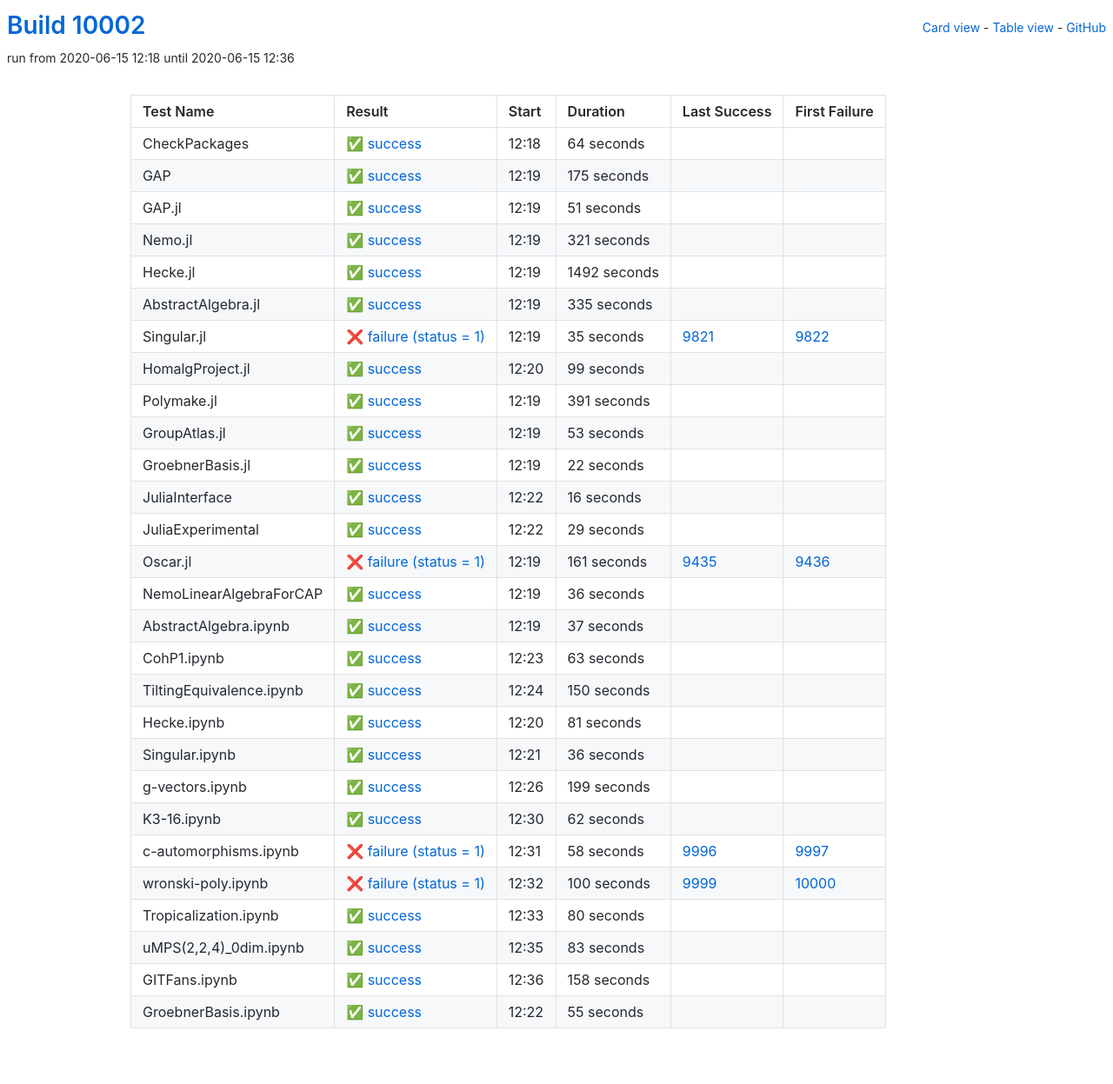
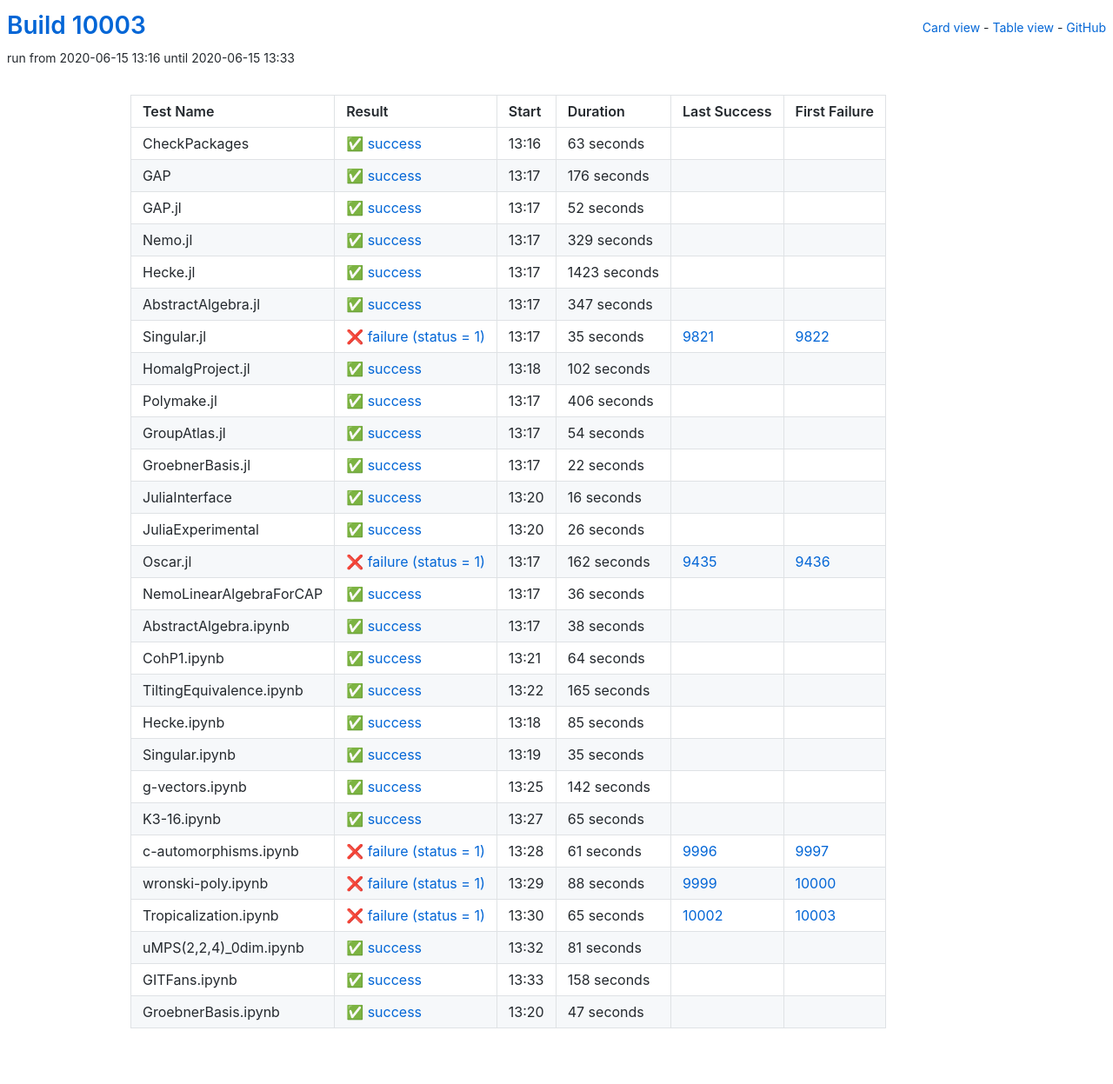
Before and after one commit to oscar-system/oscar-ci-status, a Jekyll site: the page built from table.html, in a window 1280 px wide. Shown: the whole page at 87% size. Built offline with Jekyll 4.4.1, drawn with Linux system fonts in a browser that asks for light colours.

Commit message:
Build #10003

```diff
--- a/_data/ci.yml
+++ b/_data/ci.yml
@@ -1,6 +1,6 @@
 ---
-build: 10002
-build_url: https://oscarci.mathematik.uni-kl.de/job/oscar/10002/
+build: 10003
+build_url: https://oscarci.mathematik.uni-kl.de/job/oscar/10003/
 job: oscar
 organization: oscar-system
 repo: oscar-ci-status
@@ -8,80 +8,80 @@
 tests:
 - name: CheckPackages
   id: checkpackages
-  log: https://oscarci.mathematik.uni-kl.de/job/oscar/10002/artifact/logs/build-10002/CheckPackages.log
-  start: 2020-06-15 12:18
+  log: https://oscarci.mathematik.uni-kl.de/job/oscar/10003/artifact/logs/build-10003/CheckPackages.log
+  start: 2020-06-15 13:16
   success: true
   exitcode: 0
   status: success
-  duration: 64
+  duration: 63
   last_success: false
   last_success_url:
   first_failure: false
   first_failure_url:
 - name: GAP
   id: gap
-  log: https://oscarci.mathematik.uni-kl.de/job/oscar/10002/artifact/logs/build-10002/GAP.log
-  start: 2020-06-15 12:19
+  log: https://oscarci.mathematik.uni-kl.de/job/oscar/10003/artifact/logs/build-10003/GAP.log
+  start: 2020-06-15 13:17
   success: true
   exitcode: 0
   status: success
-  duration: 175
+  duration: 176
   last_success: false
   last_success_url:
   first_failure: false
   first_failure_url:
 - name: GAP.jl
   id: gap-jl
-  log: https://oscarci.mathematik.uni-kl.de/job/oscar/10002/artifact/logs/build-10002/GAP.jl.log
-  start: 2020-06-15 12:19
+  log: https://oscarci.mathematik.uni-kl.de/job/oscar/10003/artifact/logs/build-10003/GAP.jl.log
+  start: 2020-06-15 13:17
   success: true
   exitcode: 0
   status: success
-  duration: 51
+  duration: 52
   last_success: false
   last_success_url:
   first_failure: false
   first_failure_url:
 - name: Nemo.jl
   id: nemo-jl
-  log: https://oscarci.mathematik.uni-kl.de/job/oscar/10002/artifact/logs/build-10002/Nemo.jl.log
-  start: 2020-06-15 12:19
+  log: https://oscarci.mathematik.uni-kl.de/job/oscar/10003/artifact/logs/build-10003/Nemo.jl.log
+  start: 2020-06-15 13:17
   success: true
   exitcode: 0
   status: success
-  duration: 321
+  duration: 329
   last_success: false
   last_success_url:
   first_failure: false
   first_failure_url:
 - name: Hecke.jl
   id: hecke-jl
-  log: https://oscarci.mathematik.uni-kl.de/job/oscar/10002/artifact/logs/build-10002/Hecke.jl.log
-  start: 2020-06-15 12:19
+  log: https://oscarci.mathematik.uni-kl.de/job/oscar/10003/artifact/logs/build-10003/Hecke.jl.log
+  start: 2020-06-15 13:17
   success: true
   exitcode: 0
   status: success
-  duration: 1492
+  duration: 1423
   last_success: false
   last_success_url:
   first_failure: false
   first_failure_url:
 - name: AbstractAlgebra.jl
   id: abstractalgebra-jl
-  log: https://oscarci.mathematik.uni-kl.de/job/oscar/10002/artifact/logs/build-10002/AbstractAlgebra.jl.log
-  start: 2020-06-15 12:19
+  log: https://oscarci.mathematik.uni-kl.de/job/oscar/10003/artifact/logs/build-10003/AbstractAlgebra.jl.log
+  start: 2020-06-15 13:17
   success: true
   exitcode: 0
   status: success
-  duration: 335
+  duration: 347
   last_success: false
   last_success_url:
   first_failure: false
   first_failure_url:
 - name: Singular.jl
   id: singular-jl
-  log: https://oscarci.mathematik.uni-kl.de/job/oscar/10002/artifact/logs/build-10002/Singular.jl.log
-  start: 2020-06-15 12:19
+  log: https://oscarci.mathematik.uni-kl.de/job/oscar/10003/artifact/logs/build-10003/Singular.jl.log
+  start: 2020-06-15 13:17
   success: false
   exitcode: 1
   status: failure
@@ -92,44 +92,44 @@
   first_failure_url: https://oscarci.mathematik.uni-kl.de/job/oscar/9822/
 - name: HomalgProject.jl
   id: homalgproject-jl
-  log: https://oscarci.mathematik.uni-kl.de/job/oscar/10002/artifact/logs/build-10002/HomalgProject.jl.log
-  start: 2020-06-15 12:20
+  log: https://oscarci.mathematik.uni-kl.de/job/oscar/10003/artifact/logs/build-10003/HomalgProject.jl.log
+  start: 2020-06-15 13:18
   success: true
   exitcode: 0
   status: success
-  duration: 99
+  duration: 102
   last_success: false
   last_success_url:
   first_failure: false
   first_failure_url:
 - name: Polymake.jl
   id: polymake-jl
-  log: https://oscarci.mathematik.uni-kl.de/job/oscar/10002/artifact/logs/build-10002/Polymake.jl.log
-  start: 2020-06-15 12:19
+  log: https://oscarci.mathematik.uni-kl.de/job/oscar/10003/artifact/logs/build-10003/Polymake.jl.log
+  start: 2020-06-15 13:17
   success: true
   exitcode: 0
   status: success
-  duration: 391
+  duration: 406
   last_success: false
   last_success_url:
   first_failure: false
   first_failure_url:
 - name: GroupAtlas.jl
   id: groupatlas-jl
-  log: https://oscarci.mathematik.uni-kl.de/job/oscar/10002/artifact/logs/build-10002/GroupAtlas.jl.log
-  start: 2020-06-15 12:19
+  log: https://oscarci.mathematik.uni-kl.de/job/oscar/10003/artifact/logs/build-10003/GroupAtlas.jl.log
+  start: 2020-06-15 13:17
   success: true
   exitcode: 0
   status: success
-  duration: 53
+  duration: 54
   last_success: false
   last_success_url:
   first_failure: false
   first_failure_url:
 - name: GroebnerBasis.jl
   id: groebnerbasis-jl
-  log: https://oscarci.mathematik.uni-kl.de/job/oscar/10002/artifact/logs/build-10002/GroebnerBasis.jl.log
-  start: 2020-06-15 12:19
+  log: https://oscarci.mathematik.uni-kl.de/job/oscar/10003/artifact/logs/build-10003/GroebnerBasis.jl.log
+  start: 2020-06-15 13:17
   success: true
   exitcode: 0
   status: success
@@ -140,8 +140,8 @@
   first_failure_url:
 - name: JuliaInterface
   id: juliainterface
-  log: https://oscarci.mathematik.uni-kl.de/job/oscar/10002/artifact/logs/build-10002/JuliaInterface.log
-  start: 2020-06-15 12:22
+  log: https://oscarci.mathematik.uni-kl.de/job/oscar/10003/artifact/logs/build-10003/JuliaInterface.log
+  start: 2020-06-15 13:20
   success: true
   exitcode: 0
   status: success
@@ -152,32 +152,32 @@
   first_failure_url:
 - name: JuliaExperimental
   id: juliaexperimental
-  log: https://oscarci.mathematik.uni-kl.de/job/oscar/10002/artifact/logs/build-10002/JuliaExperimental.log
-  start: 2020-06-15 12:22
+  log: https://oscarci.mathematik.uni-kl.de/job/oscar/10003/artifact/logs/build-10003/JuliaExperimental.log
+  start: 2020-06-15 13:20
   success: true
   exitcode: 0
   status: success
-  duration: 29
+  duration: 26
   last_success: false
   last_success_url:
   first_failure: false
   first_failure_url:
 - name: Oscar.jl
   id: oscar-jl
-  log: https://oscarci.mathematik.uni-kl.de/job/oscar/10002/artifact/logs/build-10002/Oscar.jl.log
-  start: 2020-06-15 12:19
+  log: https://oscarci.mathematik.uni-kl.de/job/oscar/10003/artifact/logs/build-10003/Oscar.jl.log
+  start: 2020-06-15 13:17
   success: false
   exitcode: 1
   status: failure
-  duration: 161
+  duration: 162
   last_success: 9435
   last_success_url: https://oscarci.mathematik.uni-kl.de/job/oscar/9435/
   first_failure: 9436
   first_failure_url: https://oscarci.mathematik.uni-kl.de/job/oscar/9436/
 - name: NemoLinearAlgebraForCAP
   id: nemolinearalgebraforcap
-  log: https://oscarci.mathematik.uni-kl.de/job/oscar/10002/artifact/logs/build-10002/NemoLinearAlgebraForCAP.log
-  start: 2020-06-15 12:19
+  log: https://oscarci.mathematik.uni-kl.de/job/oscar/10003/artifact/logs/build-10003/NemoLinearAlgebraForCAP.log
+  start: 2020-06-15 13:17
   success: true
   exitcode: 0
   status: success
@@ -188,44 +188,128 @@
   first_failure_url:
 - name: AbstractAlgebra.ipynb
   id: abstractalgebra-ipynb
-  log: https://oscarci.mathematik.uni-kl.de/job/oscar/10002/artifact/logs/build-10002/AbstractAlgebra.ipynb.log
-  start: 2020-06-15 12:19
+  log: https://oscarci.mathematik.uni-kl.de/job/oscar/10003/artifact/logs/build-10003/AbstractAlgebra.ipynb.log
+  start: 2020-06-15 13:17
   success: true
   exitcode: 0
   status: success
-  duration: 37
+  duration: 38
   last_success: false
   last_success_url:
   first_failure: false
   first_failure_url:
 - name: CohP1.ipynb
   id: cohp1-ipynb
-  log: https://oscarci.mathematik.uni-kl.de/job/oscar/10002/artifact/logs/build-10002/CohP1.ipynb.log
-  start: 2020-06-15 12:23
+  log: https://oscarci.mathematik.uni-kl.de/job/oscar/10003/artifact/logs/build-10003/CohP1.ipynb.log
+  start: 2020-06-15 13:21
   success: true
   exitcode: 0
   status: success
-  duration: 63
+  duration: 64
   last_success: false
   last_success_url:
   first_failure: false
   first_failure_url:
 - name: TiltingEquivalence.ipynb
   id: tiltingequivalence-ipynb
-  log: https://oscarci.mathematik.uni-kl.de/job/oscar/10002/artifact/logs/build-10002/TiltingEquivalence.ipynb.log
-  start: 2020-06-15 12:24
+  log: https://oscarci.mathematik.uni-kl.de/job/oscar/10003/artifact/logs/build-10003/TiltingEquivalence.ipynb.log
+  start: 2020-06-15 13:22
   success: true
   exitcode: 0
   status: success
-  duration: 150
+  duration: 165
   last_success: false
   last_success_url:
   first_failure: false
   first_failure_url:
 - name: Hecke.ipynb
   id: hecke-ipynb
-  log: https://oscarci.mathematik.uni-kl.de/job/oscar/10002/artifact/logs/build-10002/Hecke.ipynb.log
-  start: 2020-06-15 12:20
+  log: https://oscarci.mathematik.uni-kl.de/job/oscar/10003/artifact/logs/build-10003/Hecke.ipynb.log
+  start: 2020-06-15 13:18
+  success: true
+  exitcode: 0
+  status: success
+  duration: 85
+  last_success: false
+  last_success_url:
+  first_failure: false
+  first_failure_url:
+- name: Singular.ipynb
+  id: singular-ipynb
+  log: https://oscarci.mathematik.uni-kl.de/job/oscar/10003/artifact/logs/build-10003/Singular.ipynb.log
+  start: 2020-06-15 13:19
+  success: true
+  exitcode: 0
+  status: success
+  duration: 35
+  last_success: false
+  last_success_url:
+  first_failure: false
+  first_failure_url:
+- name: g-vectors.ipynb
+  id: g-vectors-ipynb
+  log: https://oscarci.mathematik.uni-kl.de/job/oscar/10003/artifact/logs/build-10003/g-vectors.ipynb.log
+  start: 2020-06-15 13:25
+  success: true
+  exitcode: 0
+  status: success
+  duration: 142
+  last_success: false
+  last_success_url:
+  first_failure: false
+  first_failure_url:
+- name: K3-16.ipynb
+  id: k3-16-ipynb
+  log: https://oscarci.mathematik.uni-kl.de/job/oscar/10003/artifact/logs/build-10003/K3-16.ipynb.log
+  start: 2020-06-15 13:27
+  success: true
+  exitcode: 0
+  status: success
+  duration: 65
+  last_success: false
+  last_success_url:
+  first_failure: false
+  first_failure_url:
+- name: c-automorphisms.ipynb
+  id: c-automorphisms-ipynb
+  log: https://oscarci.mathematik.uni-kl.de/job/oscar/10003/artifact/logs/build-10003/c-automorphisms.ipynb.log
+  start: 2020-06-15 13:28
+  success: false
+  exitcode: 1
+  status: failure
+  duration: 61
+  last_success: 9996
+  last_success_url: https://oscarci.mathematik.uni-kl.de/job/oscar/9996/
+  first_failure: 9997
+  first_failure_url: https://oscarci.mathematik.uni-kl.de/job/oscar/9997/
+- name: wronski-poly.ipynb
+  id: wronski-poly-ipynb
+  log: https://oscarci.mathematik.uni-kl.de/job/oscar/10003/artifact/logs/build-10003/wronski-poly.ipynb.log
+  start: 2020-06-15 13:29
+  success: false
+  exitcode: 1
+  status: failure
+  duration: 88
+  last_success: 9999
+  last_success_url: https://oscarci.mathematik.uni-kl.de/job/oscar/9999/
+  first_failure: 10000
+  first_failure_url: https://oscarci.mathematik.uni-kl.de/job/oscar/10000/
+- name: Tropicalization.ipynb
+  id: tropicalization-ipynb
+  log: https://oscarci.mathematik.uni-kl.de/job/oscar/10003/artifact/logs/build-10003/Tropicalization.ipynb.log
+  start: 2020-06-15 13:30
+  success: false
+  exitcode: 1
+  status: failure
+  duration: 65
+  last_success: 10002
+  last_success_url: https://oscarci.mathematik.uni-kl.de/job/oscar/10002/
+  first_failure: 10003
+  first_failure_url: https://oscarci.mathematik.uni-kl.de/job/oscar/10003/
+- name: uMPS(2,2,4)_0dim.ipynb
+  id: umps-2-2-4-0dim-ipynb
+  log: https://oscarci.mathematik.uni-kl.de/job/oscar/10003/artifact/logs/build-10003/uMPS-2-2-4-_0dim.ipynb.log
+  start: 2020-06-15 13:32
   success: true
   exitcode: 0
   status: success
@@ -234,94 +318,10 @@
   last_success_url:
   first_failure: false
   first_failure_url:
-- name: Singular.ipynb
-  id: singular-ipynb
-  log: https://oscarci.mathematik.uni-kl.de/job/oscar/10002/artifact/logs/build-10002/Singular.ipynb.log
-  start: 2020-06-15 12:21
-  success: true
-  exitcode: 0
-  status: success
-  duration: 36
-  last_success: false
-  last_success_url:
-  first_failure: false
-  first_failure_url:
-- name: g-vectors.ipynb
-  id: g-vectors-ipynb
-  log: https://oscarci.mathematik.uni-kl.de/job/oscar/10002/artifact/logs/build-10002/g-vectors.ipynb.log
-  start: 2020-06-15 12:26
-  success: true
-  exitcode: 0
-  status: success
-  duration: 199
-  last_success: false
-  last_success_url:
-  first_failure: false
-  first_failure_url:
-- name: K3-16.ipynb
-  id: k3-16-ipynb
-  log: https://oscarci.mathematik.uni-kl.de/job/oscar/10002/artifact/logs/build-10002/K3-16.ipynb.log
-  start: 2020-06-15 12:30
-  success: true
-  exitcode: 0
-  status: success
-  duration: 62
-  last_success: false
-  last_success_url:
-  first_failure: false
-  first_failure_url:
-- name: c-automorphisms.ipynb
-  id: c-automorphisms-ipynb
-  log: https://oscarci.mathematik.uni-kl.de/job/oscar/10002/artifact/logs/build-10002/c-automorphisms.ipynb.log
-  start: 2020-06-15 12:31
-  success: false
-  exitcode: 1
-  status: failure
-  duration: 58
-  last_success: 9996
-  last_success_url: https://oscarci.mathematik.uni-kl.de/job/oscar/9996/
-  first_failure: 9997
-  first_failure_url: https://oscarci.mathematik.uni-kl.de/job/oscar/9997/
-- name: wronski-poly.ipynb
-  id: wronski-poly-ipynb
-  log: https://oscarci.mathematik.uni-kl.de/job/oscar/10002/artifact/logs/build-10002/wronski-poly.ipynb.log
-  start: 2020-06-15 12:32
-  success: false
-  exitcode: 1
-  status: failure
-  duration: 100
-  last_success: 9999
-  last_success_url: https://oscarci.mathematik.uni-kl.de/job/oscar/9999/
-  first_failure: 10000
-  first_failure_url: https://oscarci.mathematik.uni-kl.de/job/oscar/10000/
-- name: Tropicalization.ipynb
-  id: tropicalization-ipynb
-  log: https://oscarci.mathematik.uni-kl.de/job/oscar/10002/artifact/logs/build-10002/Tropicalization.ipynb.log
-  start: 2020-06-15 12:33
-  success: true
-  exitcode: 0
-  status: success
-  duration: 80
-  last_success: false
-  last_success_url:
-  first_failure: false
-  first_failure_url:
-- name: uMPS(2,2,4)_0dim.ipynb
-  id: umps-2-2-4-0dim-ipynb
-  log: https://oscarci.mathematik.uni-kl.de/job/oscar/10002/artifact/logs/build-10002/uMPS-2-2-4-_0dim.ipynb.log
-  start: 2020-06-15 12:35
-  success: true
-  exitcode: 0
-  status: success
-  duration: 83
-  last_success: false
-  last_success_url:
-  first_failure: false
-  first_failure_url:
 - name: GITFans.ipynb
   id: gitfans-ipynb
-  log: https://oscarci.mathematik.uni-kl.de/job/oscar/10002/artifact/logs/build-10002/GITFans.ipynb.log
-  start: 2020-06-15 12:36
+  log: https://oscarci.mathematik.uni-kl.de/job/oscar/10003/artifact/logs/build-10003/GITFans.ipynb.log
+  start: 2020-06-15 13:33
   success: true
   exitcode: 0
   status: success
@@ -332,12 +332,12 @@
   first_failure_url:
 - name: GroebnerBasis.ipynb
   id: groebnerbasis-ipynb
-  log: https://oscarci.mathematik.uni-kl.de/job/oscar/10002/artifact/logs/build-10002/GroebnerBasis.ipynb.log
-  start: 2020-06-15 12:22
+  log: https://oscarci.mathematik.uni-kl.de/job/oscar/10003/artifact/logs/build-10003/GroebnerBasis.ipynb.log
+  start: 2020-06-15 13:20
   success: true
   exitcode: 0
   status: success
-  duration: 55
+  duration: 47
   last_success: false
   last_success_url:
   first_failure: false
```
Also changed, not shown: README.md.
